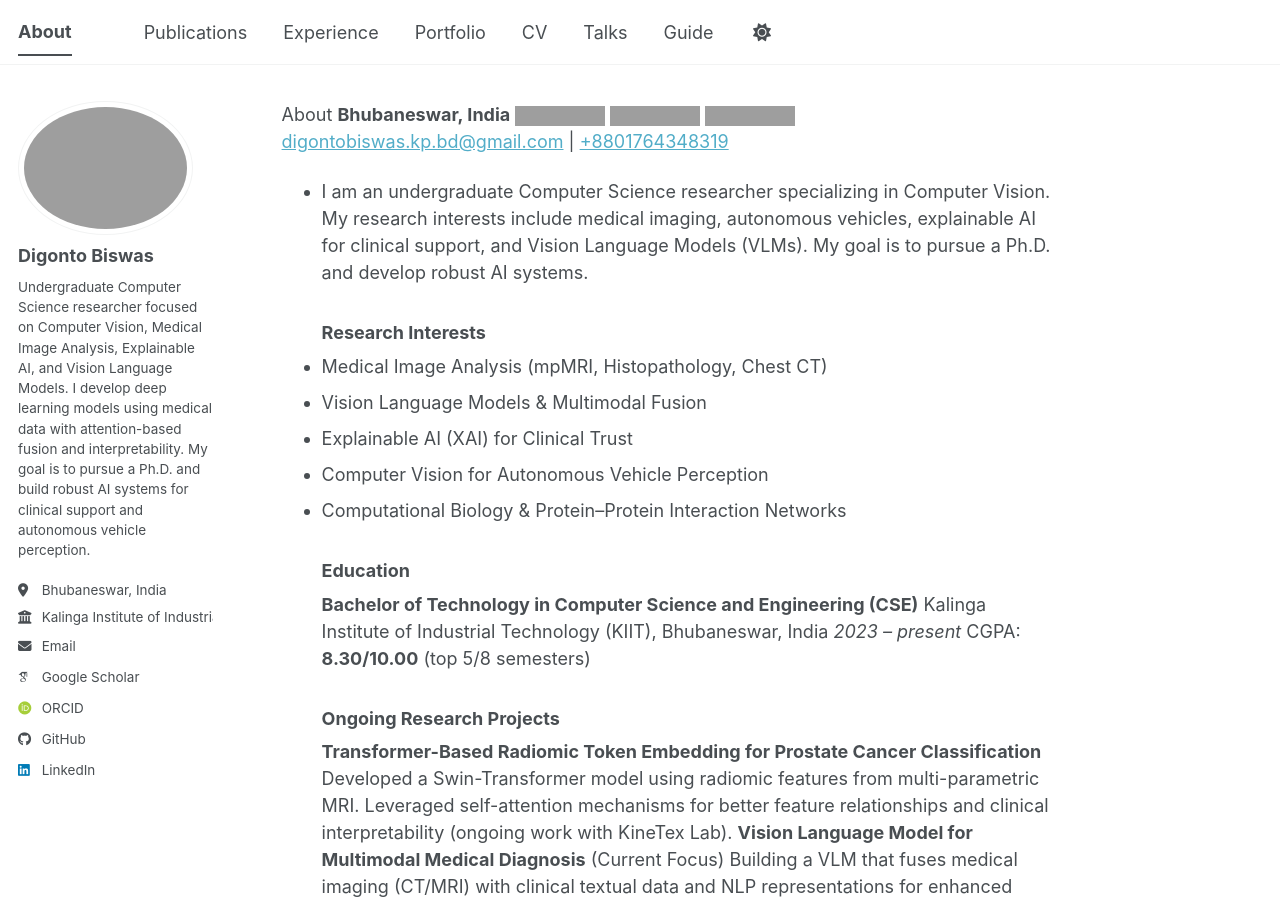
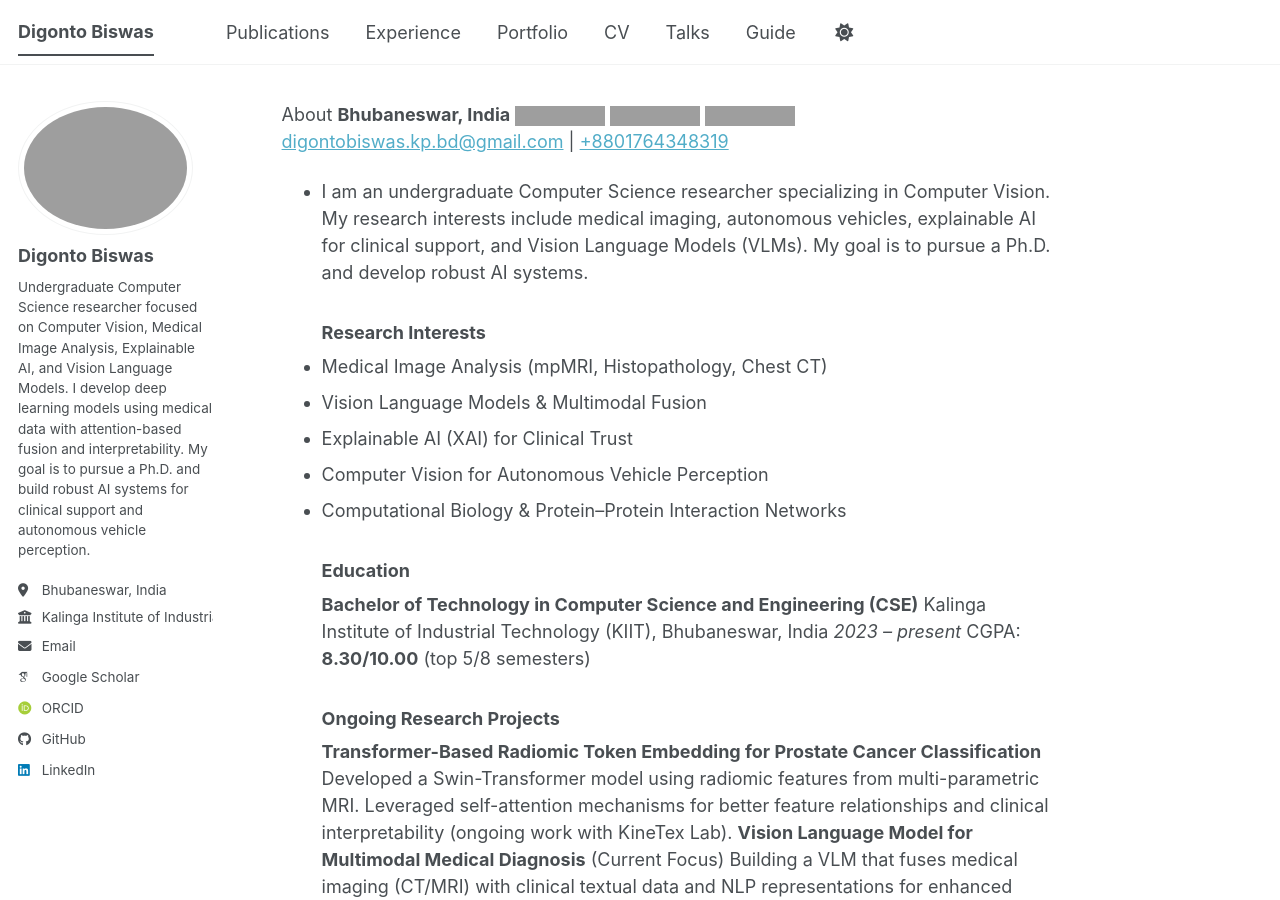
Before and after one commit to digontobiswas/digontobiswas.github.io, a Jekyll site: the page built from _pages/about.md, in a window 1280 px wide and 900 px high. Built offline with Jekyll 4.4.1, drawn with Linux system fonts in a browser that asks for light colours; some web fonts are replaced; a script bundle is joined from its source files by our own code; library files that are not in the unit come from our copies; grey boxes are pictures that could not be loaded.

Commit message:
Update _config.yml

```diff
--- a/_config.yml
+++ b/_config.yml
@@ -9,7 +9,7 @@
 # Basic Site Settings
 locale : "en-US"
 site_theme : "default" # The available themes options are "default", "air", "sunrise", "mint", "dirt" and "contrast"
-title : "About"
+title : "Digonto Biswas"
 title_separator : "-"
 name : &name "Digonto Biswas"
 description : &description "Undergraduate Computer Vision & Medical Imaging researcher | KIIT University | Currently working on Vision Language Models | PhD Aspirant in AI for clinical support" # Update this with a general description of your site, this is the default if not overridden by a page
```
